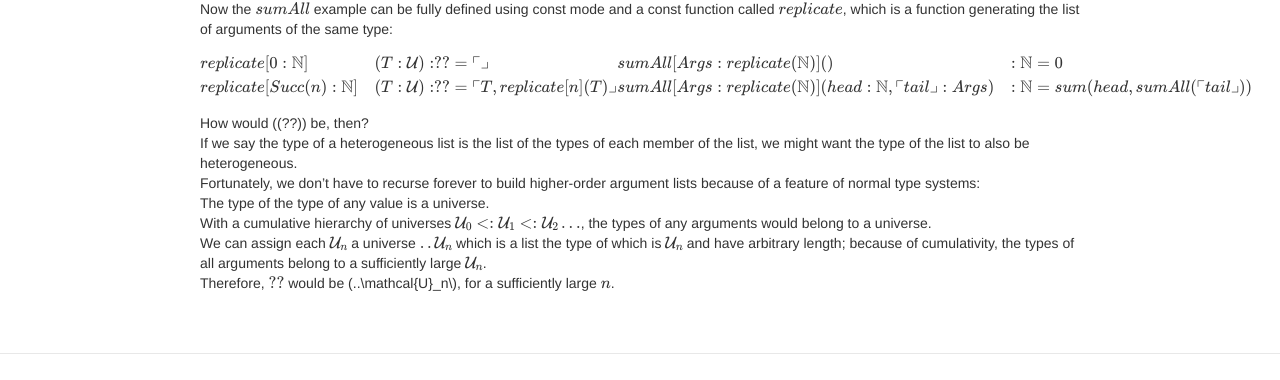
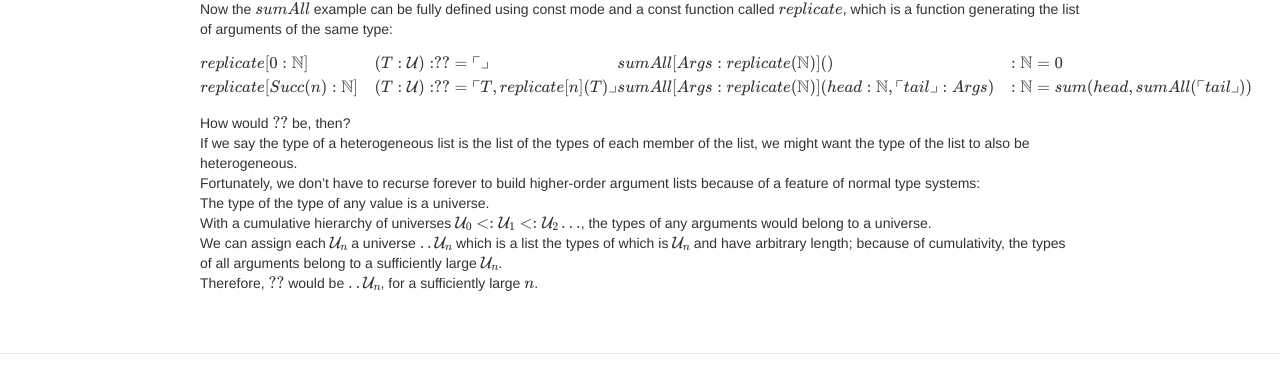
Before and after one commit to AndyShiue/AndyShiue.github.io, a Jekyll site: the page built from _posts/Ende/2016-10-11-hierarchies.md, in a window 1280 px wide. Shown: the part 1534-1914 px from the top of the page. Built offline with Jekyll 4.4.1, drawn with Linux system fonts in a browser that asks for light colours; formulas are drawn with MathJax 3; comment, search, counter and statistics services are not loaded.

Commit message:
Update article.

```diff
--- a/_posts/Ende/2016-10-11-hierarchies.md
+++ b/_posts/Ende/2016-10-11-hierarchies.md
@@ -78,10 +78,10 @@
 \end{array}
 $$
 
-How would \((??\)) be, then?
+How would \\(??\\) be, then?
 If we say the type of a heterogeneous list is the list of the types of each member of the list, we might want the type of the list to also be heterogeneous.
 Fortunately, we don't have to recurse forever to build higher-order argument lists because of a feature of normal type systems:
 The type of the type of any value is a universe.
 With a cumulative hierarchy of universes \\(\mathcal{U}_0 <: \mathcal{U}_1 <: \mathcal{U}_2 ...\\), the types of any arguments would belong to a universe.
-We can assign each \\(\mathcal{U}_n\\) a universe \\(..\mathcal{U}_n\\) which is a list the type of which is \\(\mathcal{U}_n\\) and have arbitrary length; because of cumulativity, the types of all arguments belong to a sufficiently large \\(\mathcal{U}_n\\).
-Therefore, \\(??\\) would be \(..\mathcal{U}_n\\), for a sufficiently large \\(n\\).
+We can assign each \\(\mathcal{U}_n\\) a universe \\(..\mathcal{U}_n\\) which is a list the types of which is \\(\mathcal{U}_n\\) and have arbitrary length; because of cumulativity, the types of all arguments belong to a sufficiently large \\(\mathcal{U}_n\\).
+Therefore, \\(??\\) would be \\(..\mathcal{U}_n\\), for a sufficiently large \\(n\\).
```
